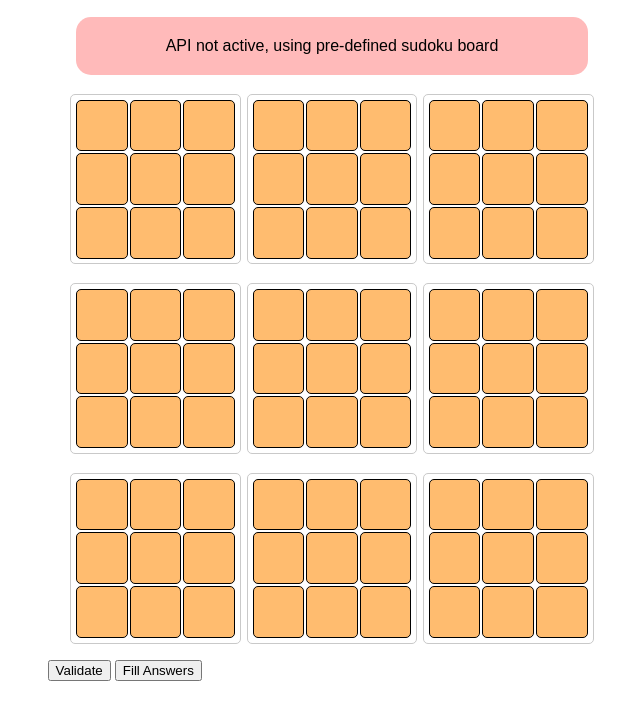
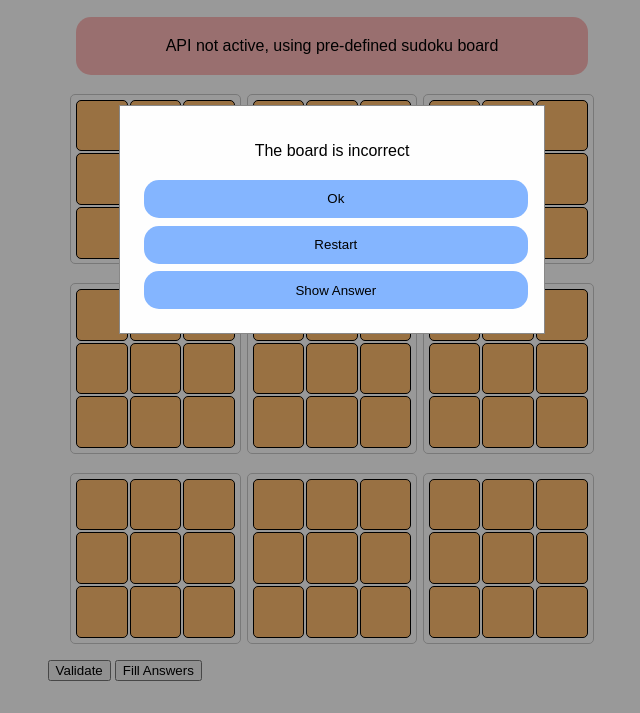
Before and after one commit to KonstantinasArelis/Sudoku, a plain HTML site: page index.html in a window 1280 px wide. Both pictures are taken after a click on the button "Validate". Shown: the part 87-800 px from the top of the page, without its empty margins (308-948 px from the left). Drawn offline with nearby package versions, Linux system fonts and the light colour scheme; no server answers.

Commit message:
Added some UI for sudoku completion

```diff
--- a/index.html
+++ b/index.html
@@ -7,6 +7,12 @@
 <body>
     <div class="title">
         <h1>Sudoku</h1>
+    </div>
+
+    <div id="messageBox">
+        <div id="messageBoxContent">
+
+        </div>
     </div>
 
     <div class="mainGameContainer">
--- a/main.css
+++ b/main.css
@@ -102,3 +102,52 @@
     font-style: normal;
     font-family: Arial, sans-serif;
 }
+
+#messageBox {
+    display: none;
+    position: fixed;
+    z-index: 1;
+    left: 0;
+    top: 0;
+    width: 100%;
+    height: 100%;
+    overflow: auto;
+    background-color: rgba(0, 0, 0, 0.4);
+}
+
+#messageBoxContent {
+    background-color: #fefefe;
+    margin: 15% auto;
+    padding: 20px;
+    border: 1px solid #888;
+    width: 30%;
+    display: flex;
+    flex-direction: column;
+    -ms-flex-align: center;
+}
+
+#overlay {
+    display: none;
+    position: fixed;
+    top: 0;
+    left: 0;
+    width: 100%;
+    height: 100%;
+    background-color: rgba(0, 0, 0, 0.5);
+    z-index: 1;
+}
+
+.simpleButton {
+    border-radius: 15px;
+    background-color: rgb(132, 181, 255);
+    padding: 3%;
+    margin: 1%;
+    width: 100%;
+    border: none;
+}
+
+.simpleText {
+    text-align: center;
+    font-style: normal;
+    font-family: Arial, sans-serif;
+}
--- a/main.js
+++ b/main.js
@@ -25,7 +25,16 @@ $(document).ready( function() {
     });
 });
 
+const displayMessageBox = () => {
+    $('#messageBox').show();
+    $('.overlay').show();
+}
 
+const disableMessageBox = () => {
+    $('#messageBox').hide();
+    $('.overlay').hide();
+    $('#messageBoxContent').empty();
+}
 
 const fetchCorrectBoard = () => {
     //const url = "https://6550e0cc7d203ab6626e476a.mockapi.io/api/v1/SudokuSolutions/1?fbclid=IwAR1uZmkq26ItDU29_qR9VRA87BMH0vMyFLo5NdDOb-2EsGP8dH8aXC997Mw";
@@ -225,7 +234,6 @@ const validateSubTable = (_subtableValue) => {
             valuesInSubtable.add(value);
         }
     });
-    console.log("status of subtable: " + subtableIsCorrect);
     return subtableIsCorrect;
 };
 
@@ -356,17 +364,36 @@ const applyWarningCellStyle = (element) => {
 const applyMistakeCellStyle = (element) => {
     element.addClass('cellMistake');
 }
-
+disableMessageBox();
 const submitBoard = () => {
     if(!boardCompletionCheck()){
-        console.log("missing");
+        displayMessageBox();
+        let text = '<p class="simpleText"> You have to fill out all free cells in sudoku';
+
+        $('#messageBoxContent').append(text);
+    } else if(!validateInput()){
+        displayMessageBox();
+        let text = '<p class="simpleText"> The board is incorrect';
+
+        $('#messageBoxContent').append(text);
+    } else if(getCurrentBoardString() !== boardSolution){
+        displayMessageBox();
+        let text = '<p class="simpleText"> The board looks correct, but it does not match the pre-defined answer';
+
+        $('#messageBoxContent').append(text);
     }
-    if(!validateInput()){
-        console.log("board doesnt pass logic check");
-    }
-    if(getCurrentBoardString() !== boardSolution){
-        console.log("board does not match the predefined solution");
-    }
+
+    let oKbutton = '<button onClick="disableMessageBox()" class="simpleButton simpleText"> Ok';
+    $('#messageBoxContent').append(oKbutton);
+    let restartButton = '<button onClick="disableMessageBox(); restartSudoku()" class="simpleButton simpleText"> Restart';
+    $('#messageBoxContent').append(restartButton);
+    let revealAnswerButton = '<button onClick="revealAnswer()" class="simpleButton simpleText"> Show Answer';
+    $('#messageBoxContent').append(revealAnswerButton);
+    displayMessageBox();
+}
+
+const restartSudoku = () => {
+
 }
 
 const revealAnswer = () => {
@@ -401,7 +428,6 @@ const getCurrentBoardString = () => {
         rowIndex++;
     }
 
-    console.log("Current Board: " + boardString);
     return boardString;
 };
 
@@ -411,7 +437,6 @@ let boardSolution;
 createBoard();
 fetchBoard()
     .then(board => {
-        console.log("Populating board with: " + board);
         populareBoard(board);
     })
     .then(() => {
```
